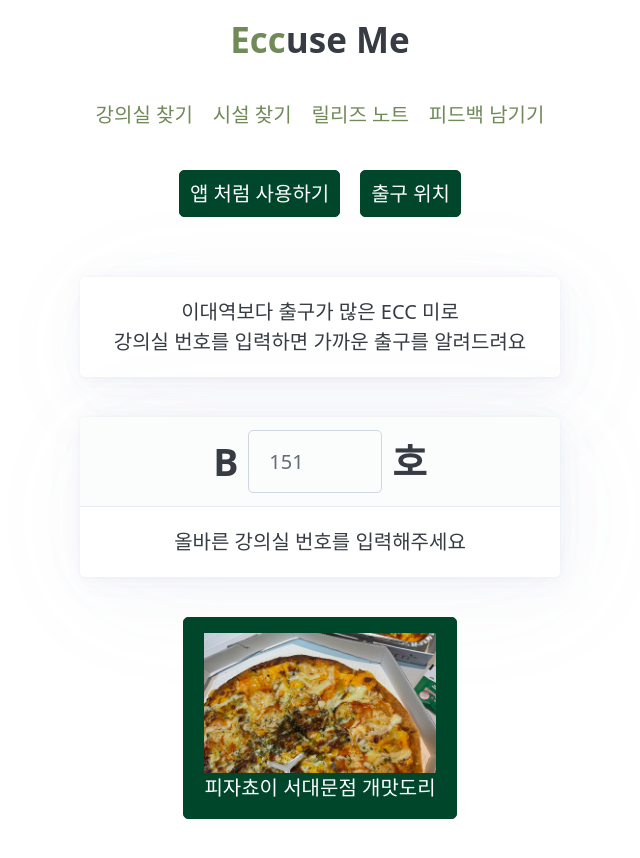
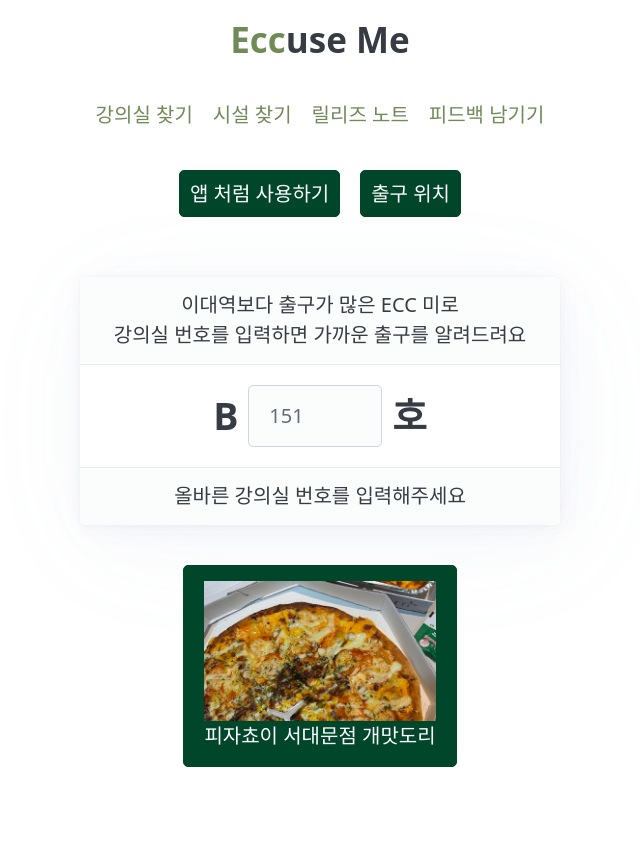
Before and after one commit to seondal/EcCuseMe, a Next.js app: page / in a window 1280 px wide. Shown: the top 858 px of the page, without its empty margins (320-960 px from the left). Built offline with nearby package versions, Linux system fonts and the light colour scheme.

Commit message:
💄 style :  main page

```diff
--- a/src/app/page.tsx
+++ b/src/app/page.tsx
@@ -29,12 +29,12 @@ export default function Home() {
   return (
     <div className="flex flex-col gap-4">
       <article>
-        이대역보다 출구가 많은 ECC 미로
-        <br />
-        강의실 번호를 입력하면 가까운 출구를 알려드려요
-      </article>
-      <article>
-        <header className="flex font-bold items-center justify-center gap-2 text-3xl">
+        <header>
+          이대역보다 출구가 많은 ECC 미로
+          <br />
+          강의실 번호를 입력하면 가까운 출구를 알려드려요
+        </header>
+        <div className="flex font-bold items-center justify-center gap-2 text-3xl">
           <span>B </span>
           <input
             size={3}
@@ -48,8 +48,8 @@ export default function Home() {
             onChange={(e: any) => setClassroom(e.target.value)}
           />
           <span> 호</span>
-        </header>
-        <div>
+        </div>
+        <footer>
           {data === undefined || data.closestExit === 0 ? (
             <>올바른 강의실 번호를 입력해주세요</>
           ) : (
@@ -64,7 +64,7 @@ export default function Home() {
               )}
             </>
           )}
-        </div>
+        </footer>
       </article>
       <Ad />
       <KakaoAdfit width={320} height={100} unit={"DAN-UR1xj929Pmx2ug2Y"} />
```
